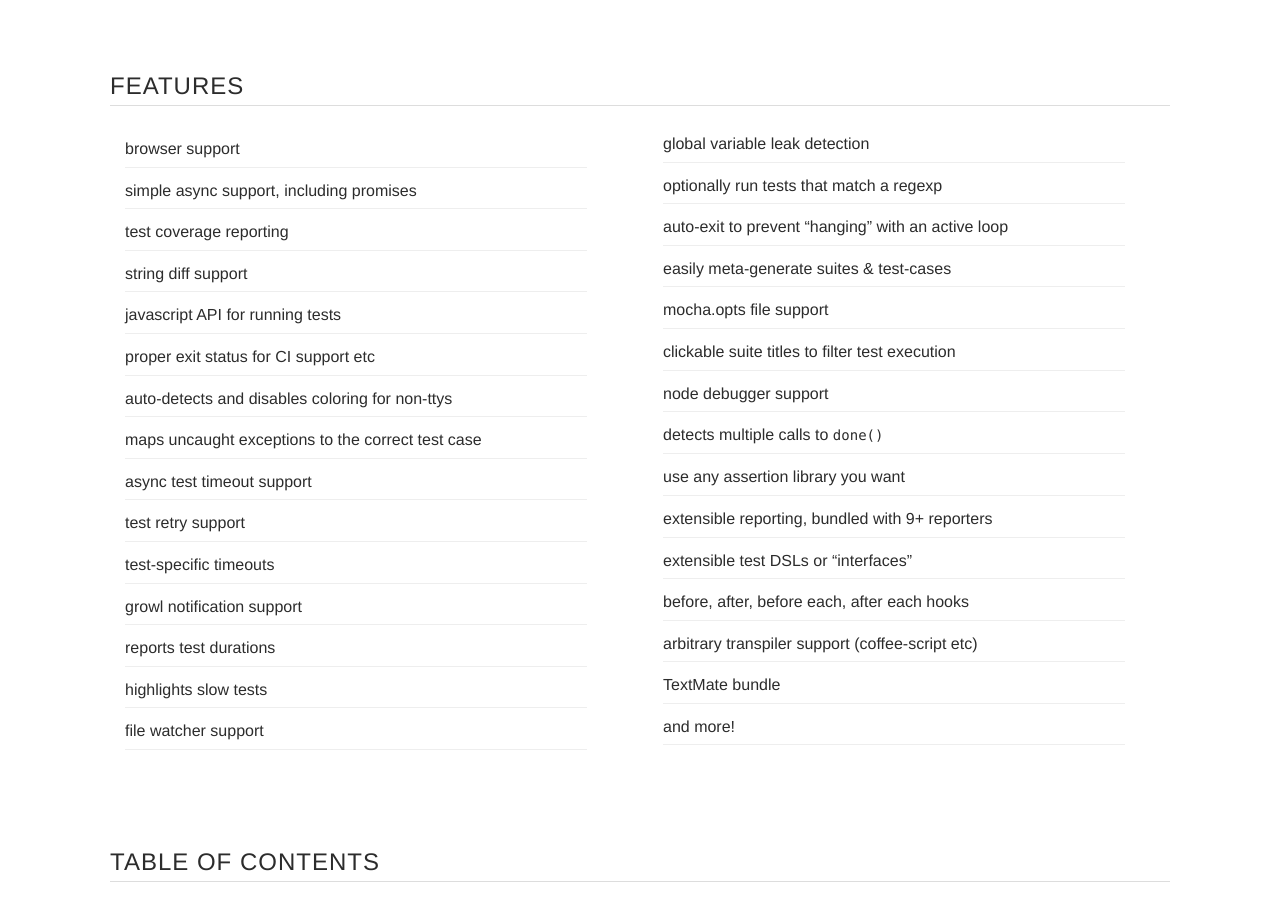
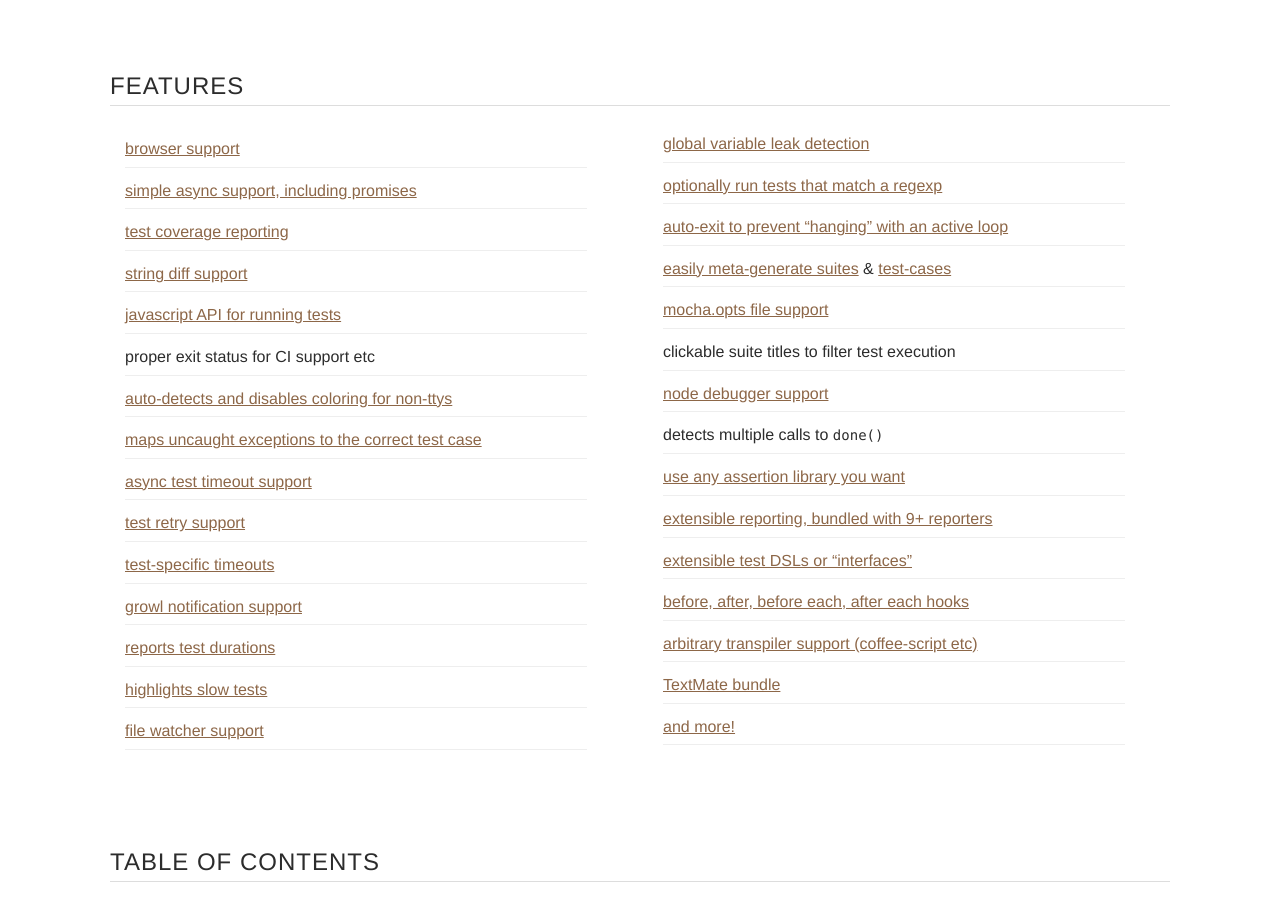
Before and after one commit to mochajs/docs-legacy, a Jekyll site: the page built from index.md, in a window 1280 px wide and 900 px high, scrolled down 1508 px. Built offline with Jekyll 4.4.1, drawn with Linux system fonts in a browser that asks for light colours; nearby versions of some CDN libraries; comment, search, counter and statistics services are not loaded; part of the change alters nothing that is shown.

Commit message:
docs: Fixed link and typo (#3151) [ci skip]
fixed broken links and typos, added feature links

```diff
--- a/index.md
+++ b/index.md
@@ -13,36 +13,36 @@ Mocha is a feature-rich JavaScript test framework running on [Node.js](http://no
 
 ## Features
 
-- browser support
-- simple async support, including promises
-- test coverage reporting
-- string diff support
-- javascript API for running tests
+- [browser support](#running-mocha-in-the-browser)
+- [simple async support, including promises](#asynchronous-code)
+- [test coverage reporting](#wallabyjs)
+- [string diff support](#diffs)
+- [javascript API for running tests](#more-information)
 - proper exit status for CI support etc
-- auto-detects and disables coloring for non-ttys
-- maps uncaught exceptions to the correct test case
-- async test timeout support
-- test retry support
-- test-specific timeouts
-- growl notification support
-- reports test durations
-- highlights slow tests
-- file watcher support
-- global variable leak detection
-- optionally run tests that match a regexp
-- auto-exit to prevent "hanging" with an active loop
-- easily meta-generate suites & test-cases
-- mocha.opts file support
+- [auto-detects and disables coloring for non-ttys](#reporters)
+- [maps uncaught exceptions to the correct test case](#browser-specific-methods)
+- [async test timeout support](#delayed-root-suite)
+- [test retry support](#retry-tests)
+- [test-specific timeouts](#test-level)
+- [growl notification support](#mochaopts)
+- [reports test durations](#test-duration)
+- [highlights slow tests](#dot-matrix)
+- [file watcher support](#min)
+- [global variable leak detection](#--check-leaks)
+- [optionally run tests that match a regexp](#-g---grep-pattern)
+- [auto-exit to prevent "hanging" with an active loop](#--exit----no-exit)
+- [easily meta-generate suites](#markdown) & [test-cases](#list)
+- [mocha.opts file support](#mochaopts)
 - clickable suite titles to filter test execution
-- node debugger support
+- [node debugger support](#-d---debug)
 - detects multiple calls to `done()`
-- use any assertion library you want
-- extensible reporting, bundled with 9+ reporters
-- extensible test DSLs or "interfaces"
-- before, after, before each, after each hooks
-- arbitrary transpiler support (coffee-script etc)
-- TextMate bundle
-- and more!
+- [use any assertion library you want](#assertions)
+- [extensible reporting, bundled with 9+ reporters](#reporters)
+- [extensible test DSLs or "interfaces"](#interfaces)
+- [before, after, before each, after each hooks](#hooks)
+- [arbitrary transpiler support (coffee-script etc)](#--compilers)
+- [TextMate bundle](#textmate)
+- [and more!](https://mochajs.org)
 
 ## Table of Contents
 
```
